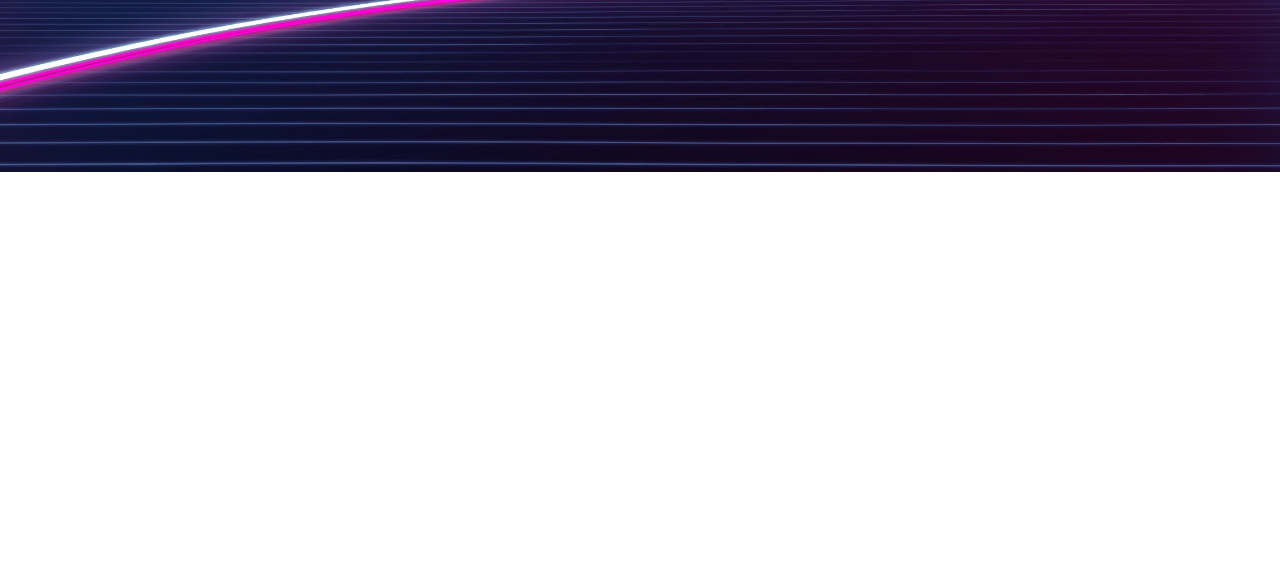
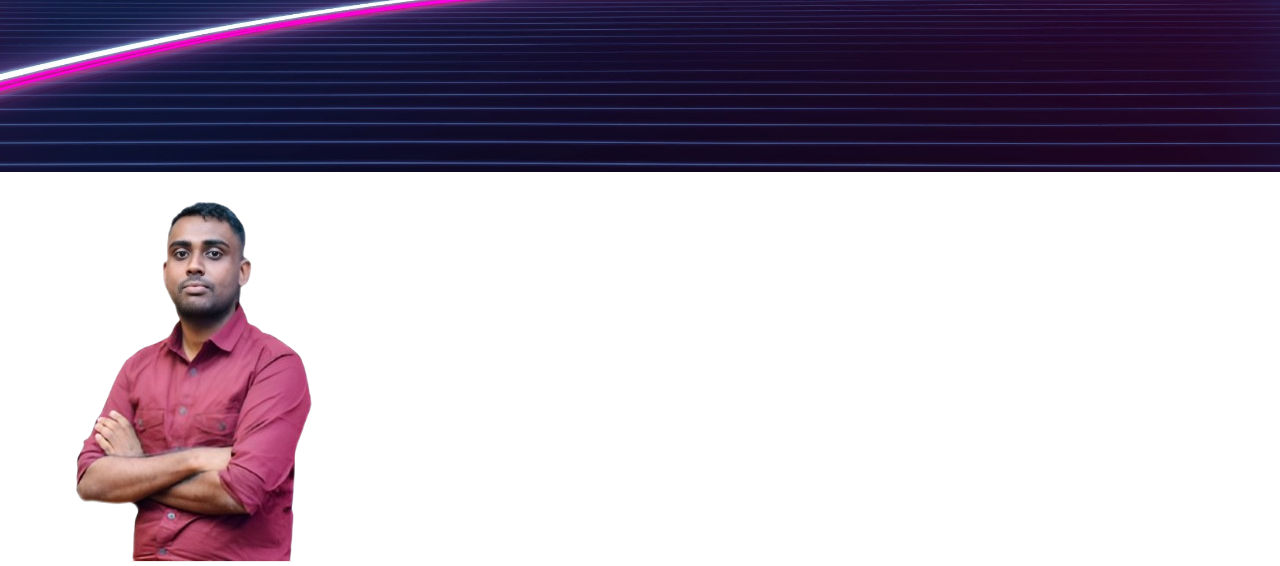
Before and after one commit to thisarasamuditha/my-portfolio, a plain HTML site: page index.html in a window 1280 px wide. Shown: the part 628-1194 px from the top of the page. Before the commit the page ends 800 px from the top, so only its background shows below. Drawn offline with nearby package versions, Linux system fonts and the light colour scheme.

Commit message:
add a section

```diff
--- a/index.html
+++ b/index.html
@@ -38,6 +38,18 @@
             <a href="#" class="btn-box">More about Me</a>
         </div>
     </section>
+
+    <section class="about" id="about">
+        <div class="about-img">
+            <img src="myphoto.jpg">
+        </div>
+
+        <div class="about-text">
+
+        </div>
+
+
+    </section>
     <script src="portfolio.js"></script>
 </body>
 </html>
```
Also changed, not shown: portfolio.js (line endings or trailing spaces).
